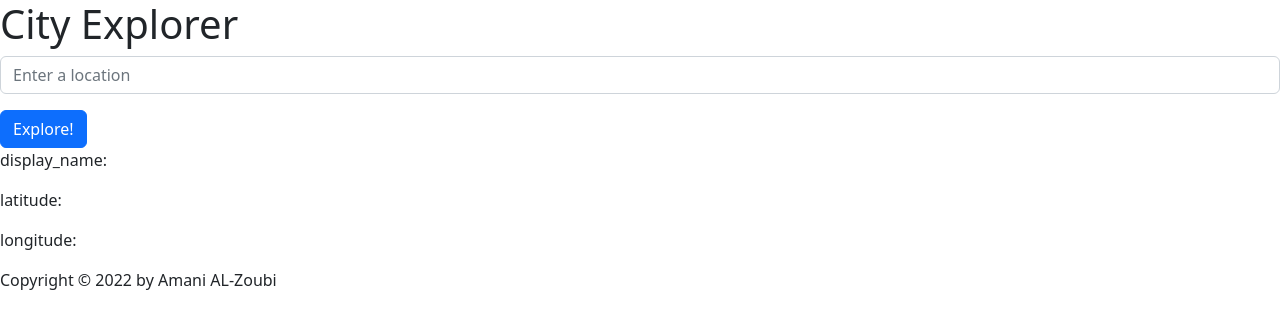
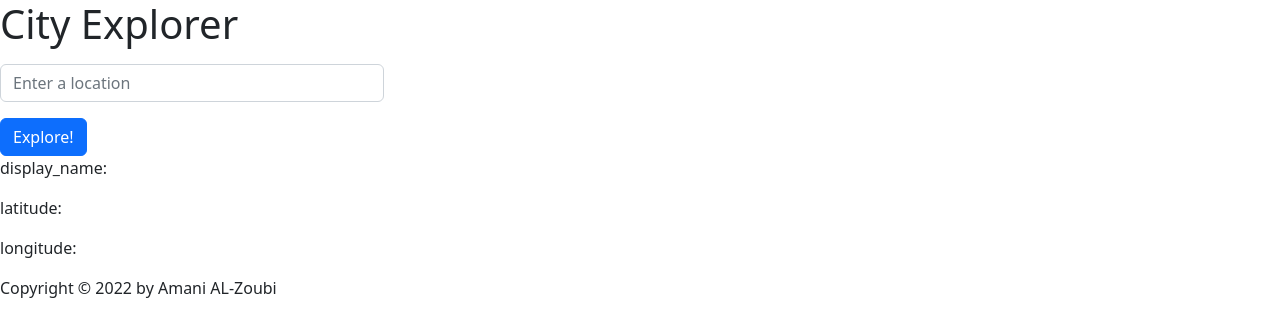
Before and after one commit to amani51/city-explorer, a React (Create React App) app: page / in a window 1280 px wide. Shown: the top 336 px of the page. Built offline with nearby package versions, Linux system fonts and the light colour scheme.

Commit message:
updateReadMe

```diff
--- a/src/components /citySelect.js
+++ b/src/components /citySelect.js
@@ -41,7 +41,7 @@ class CityForm extends React.Component {
     return (
       <>
         <Form onSubmit={this.getData}>
-          <Form.Group className="mb-3" controlId="formBasicEmail">
+          <Form.Group className="mb-3" controlId="formBasicEmail" style={{width:"30%",display:"flex",justifyContent:"center","margin-top":"1rem"}}>
             <Form.Control
               type="text"
               name="city"
```
